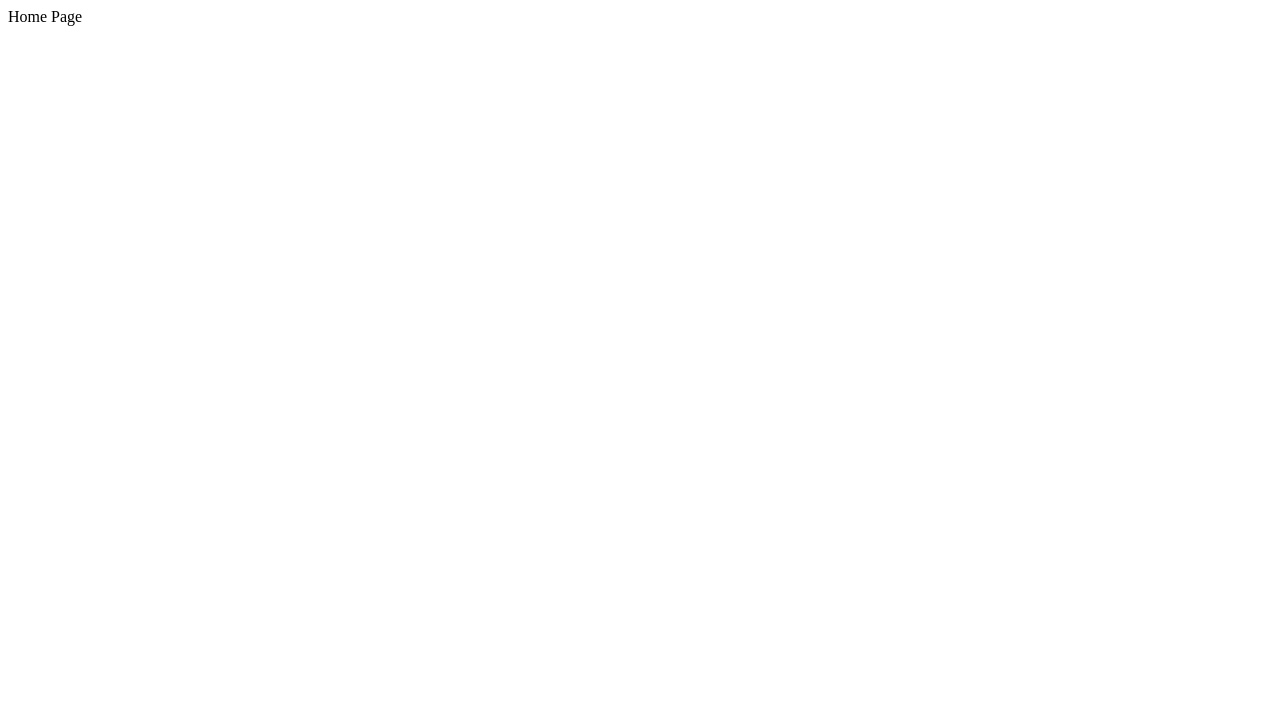
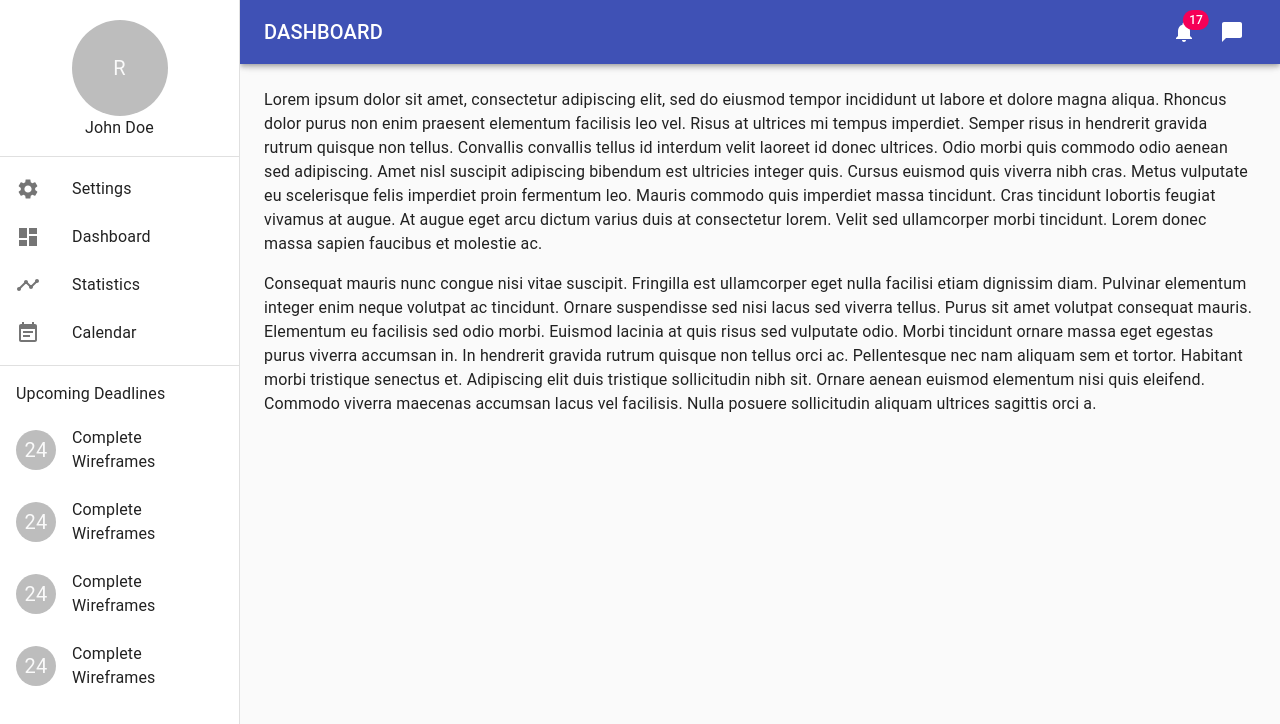
Before and after one commit to Devsoc-BPGC/pmt-frontend, a React (Create React App) app: page / in a window 1280 px wide. Shown: the top 724 px of the page. Built offline with nearby package versions, Linux system fonts and the light colour scheme.

Commit message:
Added components for Sidenav and Topnav, hardcoded values for now

```diff
--- a/package.json
+++ b/package.json
@@ -3,6 +3,8 @@
   "version": "0.1.0",
   "private": true,
   "dependencies": {
+    "@material-ui/core": "^4.11.0",
+    "@material-ui/icons": "^4.9.1",
     "@testing-library/jest-dom": "^4.2.4",
     "@testing-library/react": "^9.3.2",
     "@testing-library/user-event": "^7.1.2",
--- a/src/components/Home.tsx
+++ b/src/components/Home.tsx
@@ -1,7 +1,78 @@
 import React from 'react';
+import { createStyles, Theme, makeStyles } from '@material-ui/core/styles';
+import Typography from '@material-ui/core/Typography';
+import CssBaseline from '@material-ui/core/CssBaseline';
+
+import Sidenav from './Sidenav';
+import Topnav from './Topnav';
+
+const useStyles = makeStyles((theme: Theme) =>
+  createStyles({
+    root: {
+      display: 'flex',
+    },
+    // necessary for content to be below app bar
+    toolbar: {
+      display: 'flex',
+      flexDirection: 'column',
+      alignItems: 'center',
+      justifyContent: 'center',
+      ...theme.mixins.toolbar,
+    },
+    content: {
+      flexGrow: 1,
+      backgroundColor: theme.palette.background.default,
+      padding: theme.spacing(3),
+      display: 'flex',
+      flexDirection: 'column',
+      alignItems: 'center',
+      justifyContent: 'center',
+    },
+  })
+);
 
 const Home = () => {
-  return <div>Home Page</div>;
+  const classes = useStyles();
+
+  return (
+    <div className={classes.root}>
+      <CssBaseline />
+      <Topnav />
+      <Sidenav />
+      <main className={classes.content}>
+        <div className={classes.toolbar} />
+        <Typography paragraph>
+          Lorem ipsum dolor sit amet, consectetur adipiscing elit, sed do
+          eiusmod tempor incididunt ut labore et dolore magna aliqua. Rhoncus
+          dolor purus non enim praesent elementum facilisis leo vel. Risus at
+          ultrices mi tempus imperdiet. Semper risus in hendrerit gravida rutrum
+          quisque non tellus. Convallis convallis tellus id interdum velit
+          laoreet id donec ultrices. Odio morbi quis commodo odio aenean sed
+          adipiscing. Amet nisl suscipit adipiscing bibendum est ultricies
+          integer quis. Cursus euismod quis viverra nibh cras. Metus vulputate
+          eu scelerisque felis imperdiet proin fermentum leo. Mauris commodo
+          quis imperdiet massa tincidunt. Cras tincidunt lobortis feugiat
+          vivamus at augue. At augue eget arcu dictum varius duis at consectetur
+          lorem. Velit sed ullamcorper morbi tincidunt. Lorem donec massa sapien
+          faucibus et molestie ac.
+        </Typography>
+        <Typography paragraph>
+          Consequat mauris nunc congue nisi vitae suscipit. Fringilla est
+          ullamcorper eget nulla facilisi etiam dignissim diam. Pulvinar
+          elementum integer enim neque volutpat ac tincidunt. Ornare suspendisse
+          sed nisi lacus sed viverra tellus. Purus sit amet volutpat consequat
+          mauris. Elementum eu facilisis sed odio morbi. Euismod lacinia at quis
+          risus sed vulputate odio. Morbi tincidunt ornare massa eget egestas
+          purus viverra accumsan in. In hendrerit gravida rutrum quisque non
+          tellus orci ac. Pellentesque nec nam aliquam sem et tortor. Habitant
+          morbi tristique senectus et. Adipiscing elit duis tristique
+          sollicitudin nibh sit. Ornare aenean euismod elementum nisi quis
+          eleifend. Commodo viverra maecenas accumsan lacus vel facilisis. Nulla
+          posuere sollicitudin aliquam ultrices sagittis orci a.
+        </Typography>
+      </main>
+    </div>
+  );
 };
 
 export default Home;
--- /dev/null
+++ b/src/components/Sidenav.tsx
@@ -0,0 +1,136 @@
+import React from 'react';
+import { createStyles, Theme, makeStyles } from '@material-ui/core/styles';
+import Drawer from '@material-ui/core/Drawer';
+import List from '@material-ui/core/List';
+import Typography from '@material-ui/core/Typography';
+import Divider from '@material-ui/core/Divider';
+import ListItem from '@material-ui/core/ListItem';
+import ListItemIcon from '@material-ui/core/ListItemIcon';
+import ListItemText from '@material-ui/core/ListItemText';
+import Avatar from '@material-ui/core/Avatar';
+import SettingsIcon from '@material-ui/icons/Settings';
+import DashboardIcon from '@material-ui/icons/Dashboard';
+import TimelineIcon from '@material-ui/icons/Timeline';
+import EventNoteIcon from '@material-ui/icons/EventNote';
+
+const drawerWidth = 240;
+
+const useStyles = makeStyles((theme: Theme) =>
+  createStyles({
+    drawer: {
+      [theme.breakpoints.up('sm')]: {
+        width: drawerWidth,
+        flexShrink: 0,
+      },
+    },
+    large: {
+      width: theme.spacing(12),
+      height: theme.spacing(12),
+      marginTop: '20px',
+    },
+    drawerPaper: {
+      width: drawerWidth,
+    },
+    // necessary for content to be below app bar
+    toolbar: {
+      display: 'flex',
+      flexDirection: 'column',
+      alignItems: 'center',
+      justifyContent: 'center',
+      ...theme.mixins.toolbar,
+    },
+    content: {
+      flexGrow: 1,
+      backgroundColor: theme.palette.background.default,
+      padding: theme.spacing(3),
+      display: 'flex',
+      flexDirection: 'column',
+      alignItems: 'center',
+      justifyContent: 'center',
+    },
+    deadline: {
+      overflowY: 'scroll',
+    },
+  })
+);
+
+const Sidenav = () => {
+  const classes = useStyles();
+
+  return (
+    <React.Fragment>
+      <Drawer
+        className={classes.drawer}
+        variant='permanent'
+        classes={{
+          paper: classes.drawerPaper,
+        }}
+        anchor='left'
+      >
+        <div className={classes.toolbar}>
+          <Avatar className={classes.large}>R</Avatar>
+          <Typography paragraph>John Doe</Typography>
+        </div>
+        <Divider />
+        <List>
+          <ListItem button>
+            <ListItemIcon>
+              <SettingsIcon />
+            </ListItemIcon>
+            <ListItemText primary='Settings' />
+          </ListItem>
+          <ListItem button>
+            <ListItemIcon>
+              <DashboardIcon />
+            </ListItemIcon>
+            <ListItemText primary='Dashboard' />
+          </ListItem>
+          <ListItem button>
+            <ListItemIcon>
+              <TimelineIcon />
+            </ListItemIcon>
+            <ListItemText primary='Statistics' />
+          </ListItem>
+          <ListItem button>
+            <ListItemIcon>
+              <EventNoteIcon />
+            </ListItemIcon>
+            <ListItemText primary='Calendar' />
+          </ListItem>
+        </List>
+        <Divider />
+        <List className={classes.deadline}>
+          <ListItem>
+            <Typography heading>Upcoming Deadlines</Typography>
+          </ListItem>
+          <ListItem button>
+            <ListItemIcon>
+              <Avatar>24</Avatar>
+            </ListItemIcon>
+            <ListItemText primary='Complete Wireframes' />
+          </ListItem>
+          <ListItem button>
+            <ListItemIcon>
+              <Avatar>24</Avatar>
+            </ListItemIcon>
+            <ListItemText primary='Complete Wireframes' />
+          </ListItem>
+          <ListItem button>
+            <ListItemIcon>
+              <Avatar>24</Avatar>
+            </ListItemIcon>
+            <ListItemText primary='Complete Wireframes' />
+          </ListItem>
+          <ListItem button>
+            <ListItemIcon>
+              <Avatar>24</Avatar>
+            </ListItemIcon>
+            <ListItemText primary='Complete Wireframes' />
+          </ListItem>
+        </List>
+      </Drawer>
+    </React.Fragment>
+  );
+};
+
+export default Sidenav;
--- /dev/null
+++ b/src/components/Topnav.tsx
@@ -0,0 +1,72 @@
+import React from 'react';
+import { createStyles, Theme, makeStyles } from '@material-ui/core/styles';
+import AppBar from '@material-ui/core/AppBar';
+import Toolbar from '@material-ui/core/Toolbar';
+import Typography from '@material-ui/core/Typography';
+import IconButton from '@material-ui/core/IconButton';
+import Badge from '@material-ui/core/Badge';
+import NotificationsIcon from '@material-ui/icons/Notifications';
+import ChatBubbleIcon from '@material-ui/icons/ChatBubble';
+
+const drawerWidth = 240;
+
+const useStyles = makeStyles((theme: Theme) =>
+  createStyles({
+    appBar: {
+      width: `calc(100% - ${drawerWidth}px)`,
+      marginLeft: drawerWidth,
+    },
+    grow: {
+      flexGrow: 1,
+    },
+    sectionDesktop: {
+      display: 'none',
+      [theme.breakpoints.up('md')]: {
+        display: 'flex',
+      },
+    },
+    drawer: {
+      [theme.breakpoints.up('sm')]: {
+        width: drawerWidth,
+        flexShrink: 0,
+      },
+    },
+    large: {
+      width: theme.spacing(12),
+      height: theme.spacing(12),
+      marginTop: '20px',
+    },
+    drawerPaper: {
+      width: drawerWidth,
+    },
+  })
+);
+
+const Sidenav = () => {
+  const classes = useStyles();
+
+  return (
+    <React.Fragment>
+      <AppBar position='fixed' className={classes.appBar}>
+        <Toolbar>
+          <Typography variant='h6' noWrap>
+            DASHBOARD
+          </Typography>
+          <div className={classes.grow} />
+          <div className={classes.sectionDesktop}>
+            <IconButton aria-label='show 17 new notifications' color='inherit'>
+              <Badge badgeContent={17} color='secondary'>
+                <NotificationsIcon />
+              </Badge>
+            </IconButton>
+            <IconButton color='inherit'>
+              <ChatBubbleIcon />
+            </IconButton>
+          </div>
+        </Toolbar>
+      </AppBar>
+    </React.Fragment>
+  );
+};
+
+export default Sidenav;
```
Also changed, not shown: 1 other file (tests, documents, lock files or other folders).
